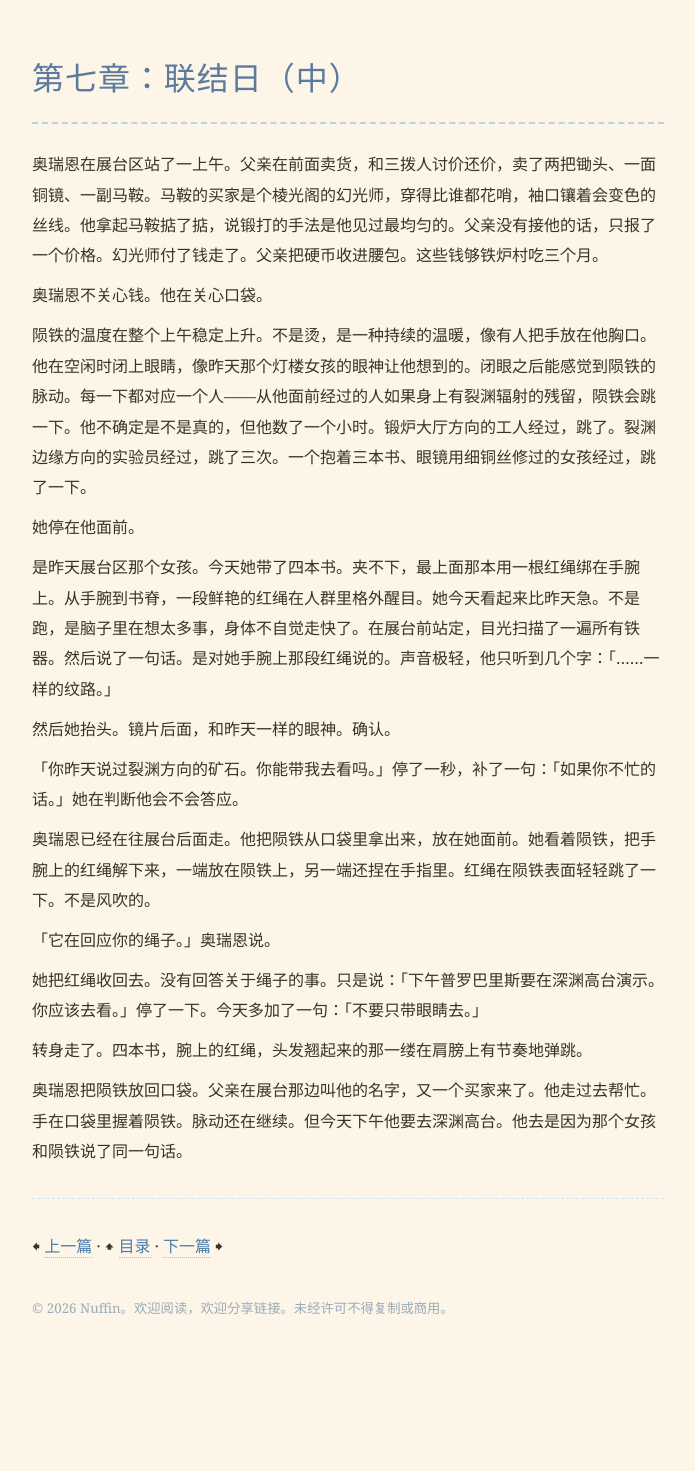
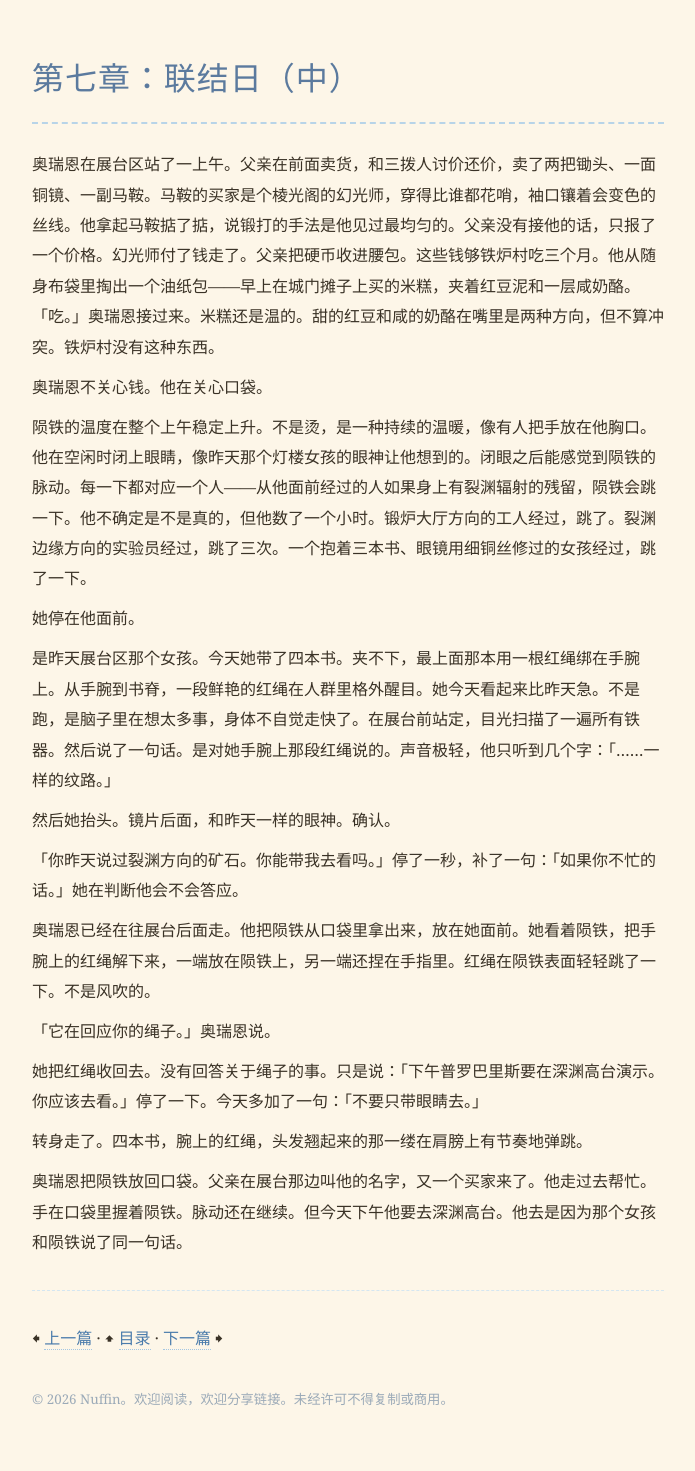
Before and after one commit to nuffin/nuffin.github.io, a Jekyll site: the page built from novel/zh/07-联结日-中.md, in a window 1280 px wide. Shown: the whole page, without its empty margins (292-987 px from the left). Built offline with Jekyll 4.4.1, drawn with Linux system fonts in a browser that asks for light colours; our own code applies the rules of GitHub Pages for plain Markdown files; before the commit the page ends 1380 px from its top, so only the background shows below that.

Commit message:
Add more food mashups + food setting doc to TASK_MEMORY

```diff
--- a/novel/zh/07-联结日-中.md
+++ b/novel/zh/07-联结日-中.md
@@ -1,6 +1,6 @@
 # 第七章：联结日（中）
 
-奥瑞恩在展台区站了一上午。父亲在前面卖货，和三拨人讨价还价，卖了两把锄头、一面铜镜、一副马鞍。马鞍的买家是个棱光阁的幻光师，穿得比谁都花哨，袖口镶着会变色的丝线。他拿起马鞍掂了掂，说锻打的手法是他见过最均匀的。父亲没有接他的话，只报了一个价格。幻光师付了钱走了。父亲把硬币收进腰包。这些钱够铁炉村吃三个月。
+奥瑞恩在展台区站了一上午。父亲在前面卖货，和三拨人讨价还价，卖了两把锄头、一面铜镜、一副马鞍。马鞍的买家是个棱光阁的幻光师，穿得比谁都花哨，袖口镶着会变色的丝线。他拿起马鞍掂了掂，说锻打的手法是他见过最均匀的。父亲没有接他的话，只报了一个价格。幻光师付了钱走了。父亲把硬币收进腰包。这些钱够铁炉村吃三个月。他从随身布袋里掏出一个油纸包——早上在城门摊子上买的米糕，夹着红豆泥和一层咸奶酪。「吃。」奥瑞恩接过来。米糕还是温的。甜的红豆和咸的奶酪在嘴里是两种方向，但不算冲突。铁炉村没有这种东西。
 
 奥瑞恩不关心钱。他在关心口袋。
 
```
Also changed, not shown: novel/zh/05-各怀心事的旅人.md (+1 -1 lines), novel/zh/11-四个名字.md (+1 -1 lines), novel/zh/20-辩论前夜.md (+1 -1 lines).
